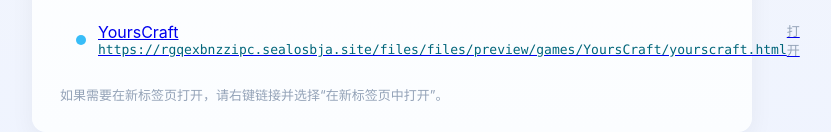
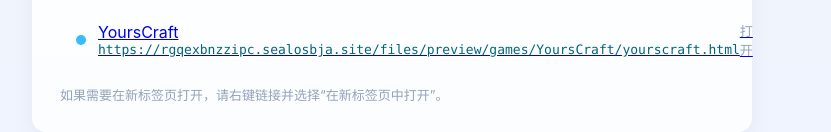
Before and after one commit to blinkfy/fentouxia, a plain HTML site: page nav.html in a window 1280 px wide. Shown: the part 496-628 px from the top of the page, without its empty margins (248-1079 px from the left). Drawn offline with Linux system fonts and the light colour scheme.

```diff
--- a/nav.html
+++ b/nav.html
@@ -69,7 +69,7 @@
             <span class="dot" aria-hidden="true"></span>
             <div>
               <div class="title">YoursCraft</div>
-              <div class="meta url">https://rgqexbnzzipc.sealosbja.site/files/files/preview/games/YoursCraft/yourscraft.html</div>
+              <div class="meta url">https://rgqexbnzzipc.sealosbja.site/files/preview/games/YoursCraft/yourscraft.html</div>
             </div>
           </div>
           <div class="meta">打开</div>
```
